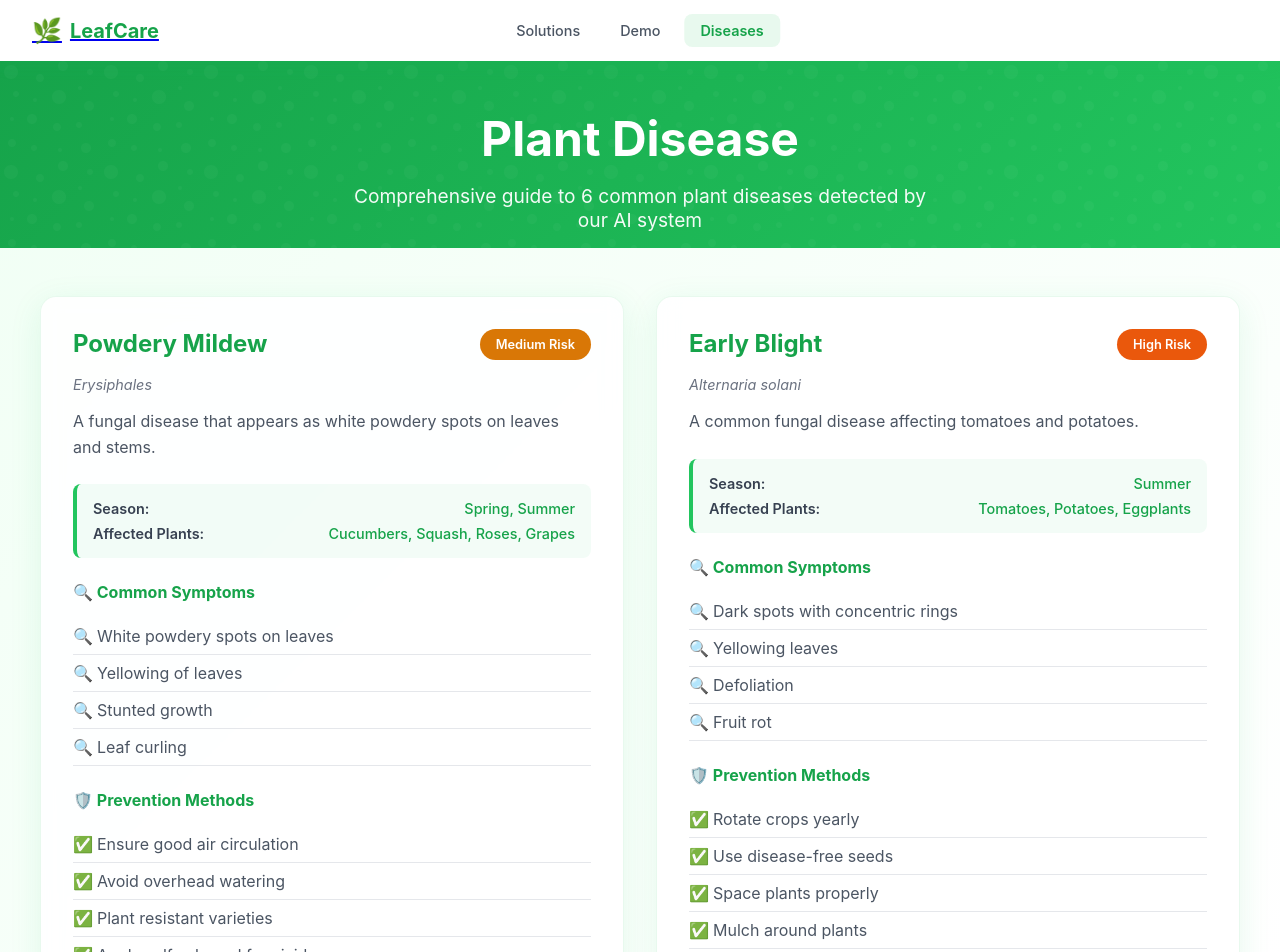
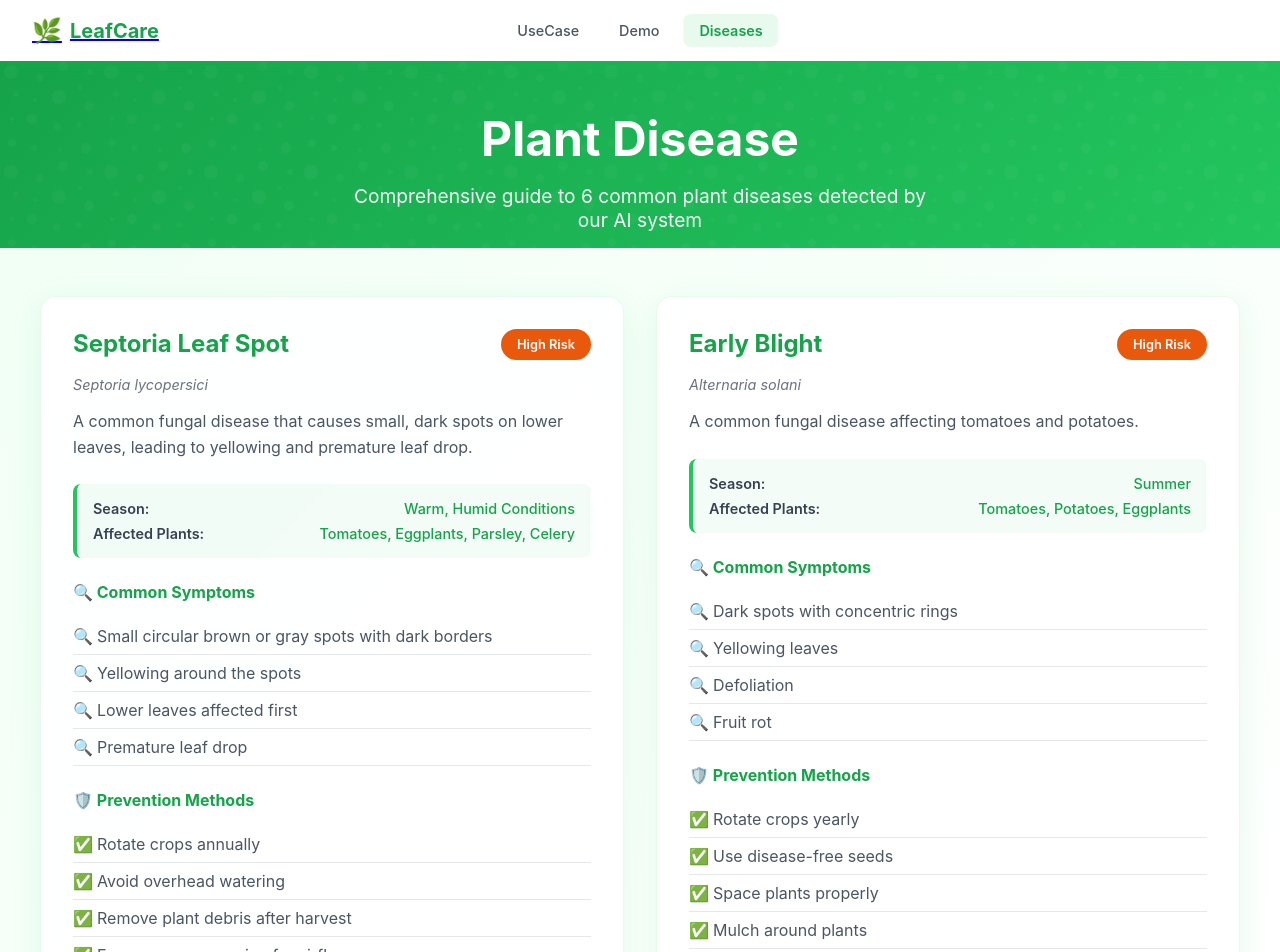
Before and after one commit to kunal-7767/leafreact, a React (Create React App) app: page /diseases in a window 1280 px wide. Shown: the top 952 px of the page. Built offline with nearby package versions, Linux system fonts and the light colour scheme.

Commit message:
Added Septoria Leaf Spot disease data

```diff
--- a/src/Diseases.js
+++ b/src/Diseases.js
@@ -7,7 +7,7 @@ const Diseases = () => {
   const location = useLocation();
 
   const navLinks = [
-    { path: '/solutions', label: 'Solutions' },
+    { path: '/solutions', label: 'UseCase' },
     { path: '/', label: 'Demo' },
     { path: '/diseases', label: 'Diseases' }
   ];
@@ -18,26 +18,27 @@ const Diseases = () => {
   const diseasesData = [
     {
   id: 1,
-      name: 'Powdery Mildew',
-      scientificName: 'Erysiphales',
-      description: 'A fungal disease that appears as white powdery spots on leaves and stems.',
-      riskLevel: 'Medium',
-      season: 'Spring, Summer',
-      affectedPlants: ['Cucumbers', 'Squash', 'Roses', 'Grapes'],
+  name: 'Septoria Leaf Spot',
+  scientificName: 'Septoria lycopersici',
+  description: 'A common fungal disease that causes small, dark spots on lower leaves, leading to yellowing and premature leaf drop.',
+  riskLevel: 'High',
+  season: 'Warm, Humid Conditions',
+  affectedPlants: ['Tomatoes', 'Eggplants', 'Parsley', 'Celery'],
   symptoms: [
-        'White powdery spots on leaves',
-        'Yellowing of leaves',
-        'Stunted growth',
-        'Leaf curling'
+    'Small circular brown or gray spots with dark borders',
+    'Yellowing around the spots',
+    'Lower leaves affected first',
+    'Premature leaf drop'
   ],
   prevention: [
-        'Ensure good air circulation',
+    'Rotate crops annually',
     'Avoid overhead watering',
-        'Plant resistant varieties',
-        'Apply sulfur-based fungicides'
+    'Remove plant debris after harvest',
+    'Ensure proper spacing for airflow'
   ],
-      treatment: 'Apply fungicides containing potassium bicarbonate or neem oil. Remove severely infected leaves.'
-    },
+  treatment: 'Remove infected leaves and apply copper-based or chlorothalonil fungicides. Maintain dry foliage and healthy soil conditions.'
+}
+,
     {
       id: 2,
       name: 'Early Blight',
--- a/src/Solutions.js
+++ b/src/Solutions.js
@@ -6,7 +6,7 @@ const Solutions = () => {
   const location = useLocation();
 
   const navLinks = [
-    { path: '/solutions', label: 'Solutions' },
+    { path: '/solutions', label: 'UseCase' },
     { path: '/', label: 'Demo' },
     { path: '/diseases', label: 'Diseases' }
   ];
@@ -38,8 +38,8 @@ const Solutions = () => {
       {/* Hero Section */}
       <div className="solutions-hero">
         <div className="hero-content">
-          <h1>Plant Health Solutions</h1>
-          <p>Comprehensive strategies and approaches for optimal plant care and disease management</p>
+          <h1>UseCase Overview</h1>
+          <p></p>
         </div>
       </div>
 
@@ -49,9 +49,7 @@ const Solutions = () => {
           <div className="solutions-card">
             <div className="solutions-header">
               <h2>Solutions Framework</h2>
-              <div className="timing-badge">
-                💡 Your Solution Strategies
-              </div>
+
             </div>
 
             <div className="solutions-methods">
--- a/src/YoloUpload.js
+++ b/src/YoloUpload.js
@@ -7,7 +7,7 @@ function YoloUpload() {
   const location = useLocation();
 
   const navLinks = [
-    { path: '/solutions', label: 'Solutions' },
+    { path: '/solutions', label: 'UseCase' },
     { path: '/', label: 'Demo' },
     { path: '/diseases', label: 'Diseases' }
   ];
```
Also changed, not shown: 1 other file (tests, documents, lock files or other folders). Lines whose indentation alone changed are shown as unchanged.
